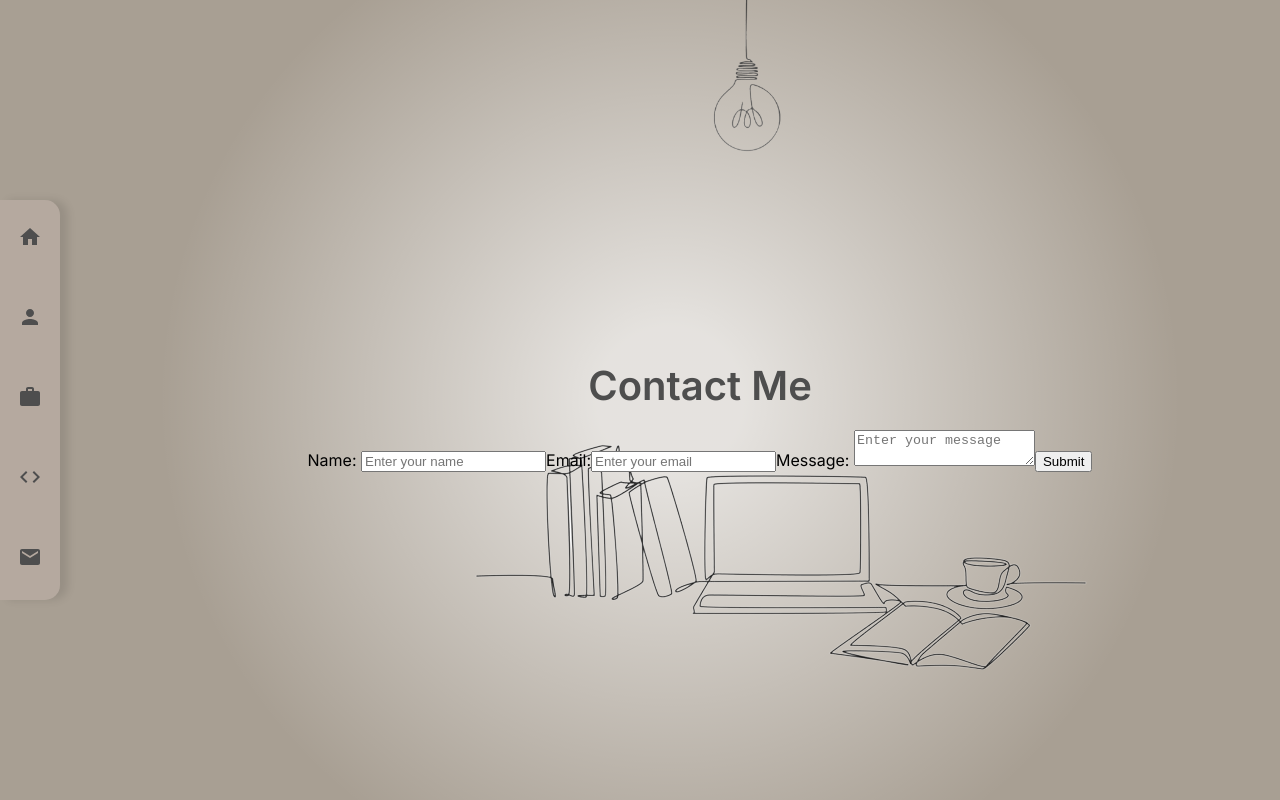
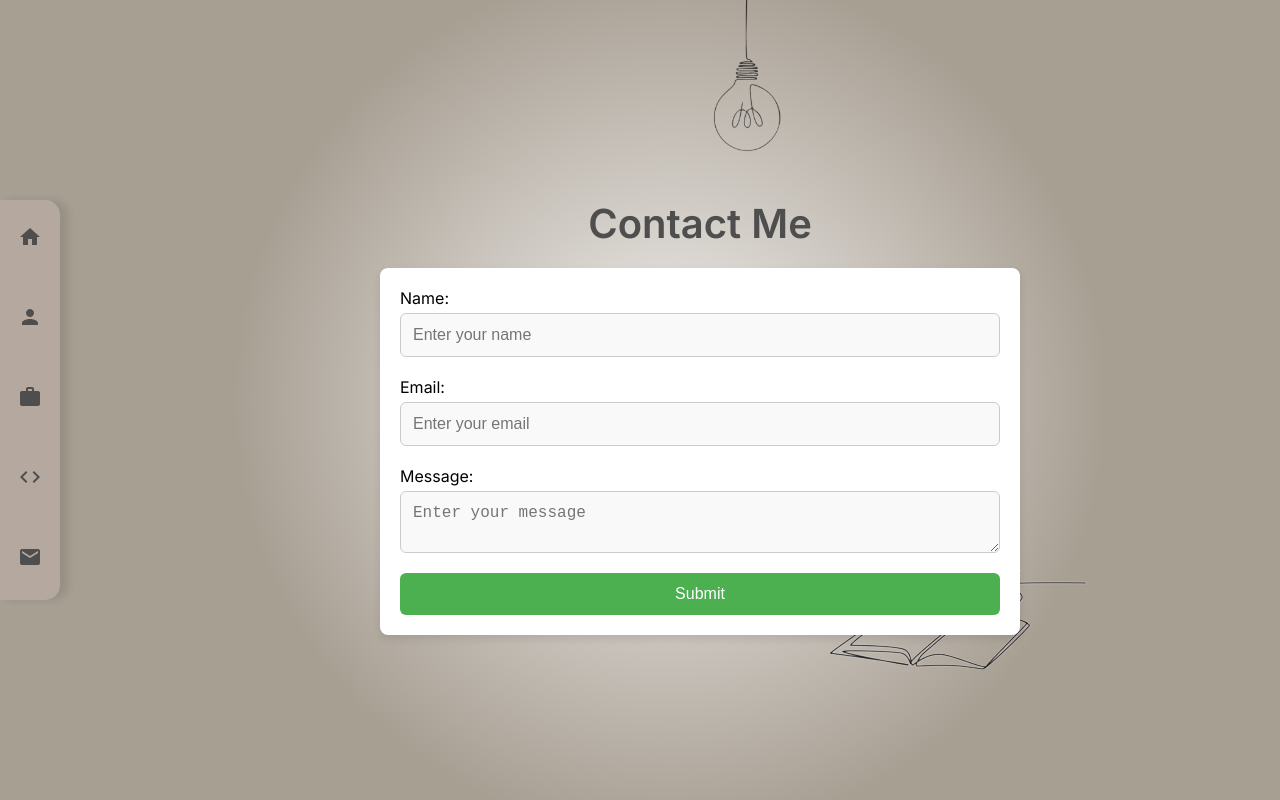
Before and after one commit to gracelo0717/gracelo0717.github.io, a React app: page /contact in a window 1280 px wide. Shown: the top 800 px of the page. Built offline with nearby package versions, Linux system fonts and the light colour scheme.

Commit message:
add styling to contact form

```diff
--- a/src/styles.css
+++ b/src/styles.css
@@ -25,7 +25,7 @@
     radial-gradient(
       circle,
       rgba(255, 255, 255, 0.7) 10%,
-      rgba(255, 255, 255, 0) 70%
+      rgba(255, 255, 255, 0) 60%
     ),
     url('assets/light.png') no-repeat 535px -65px;
   background-size: auto, auto, 25%;
@@ -197,12 +197,11 @@
   min-height: 100vh;
   scroll-snap-align: start;
   padding: 40px;
-  width: calc(100% - 60px);
   box-sizing: border-box;
   display: flex;
+  flex-direction: column;
   justify-content: center;
   align-items: center;
-  flex-direction: column;
   margin-left: 60px;
   width: calc(100% - 60px);
 }
@@ -258,3 +257,47 @@
   padding: 0 20px;
   margin-top: 20px;
 }
+
+/* Contact */
+.contact-form {
+  display: flex;
+  flex-direction: column;
+  justify-content: center;
+  width: 100%;
+  max-width: 600px;
+  background-color: #fff;
+  padding: 20px;
+  border-radius: 8px;
+  box-shadow: 0 4px 8px rgba(0, 0, 0, 0.1);
+}
+
+label {
+  font-size: 1rem;
+  margin-bottom: 5px;
+}
+
+input,
+textarea {
+  padding: 12px;
+  margin-bottom: 20px;
+  border: 1px solid #ccc;
+  border-radius: 6px;
+  font-size: 1rem;
+  color: #333;
+  background-color: #f9f9f9;
+  box-sizing: border-box;
+}
+
+button {
+  background-color: #4caf50;
+  color: white;
+  border: none;
+  padding: 12px;
+  border-radius: 6px;
+  cursor: pointer;
+  font-size: 1rem;
+}
+
+button:hover {
+  background-color: #45a049;
+}
```
